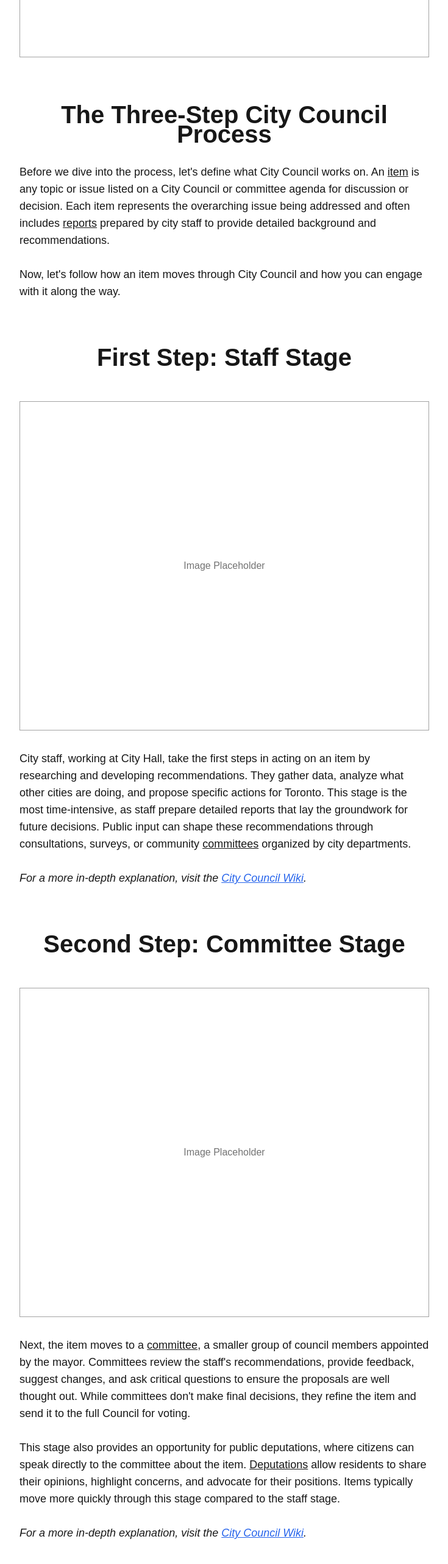
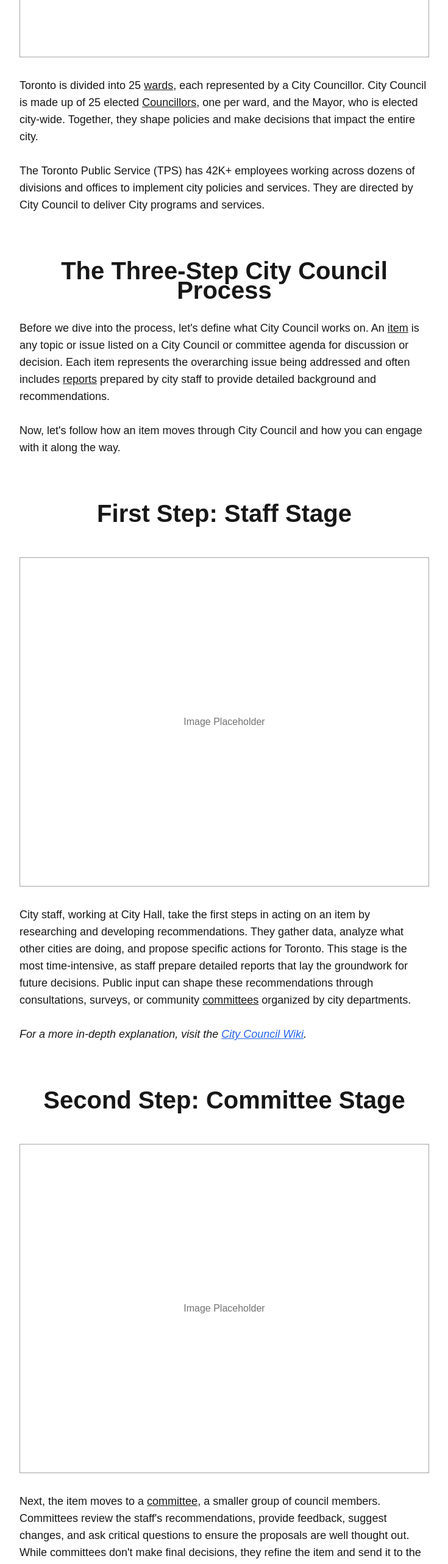
Before and after one commit to civic-dashboard/civic-dashboard-web, a Next.js app: page /how-council-works in a window 1280 px wide. Shown: the part 900-3465 px from the top of the page at 61% size, without its empty margins (272-1007 px from the left). Built offline with nearby package versions, Linux system fonts and the light colour scheme.

Commit message:
update tooltip definitions, placements

```diff
--- a/src/app/how-council-works/page.tsx
+++ b/src/app/how-council-works/page.tsx
@@ -1,6 +1,7 @@
 'use client';
 
 import { Tooltip, Provider as TooltipProvider } from '@/components/ui/tooltip';
+import { menuItems } from '@/constants/navigation';
 
 const SectionHeading = ({ children }: { children: React.ReactNode }) => (
   <h2 className="text-[24px] md:text-[32px] lg:text-[40px] font-bold text-center">
@@ -41,25 +42,35 @@ export default function HowCouncilWorks() {
       content:
         "City Council refers to the group of Councillors, who are elected to represent each of Toronto's wards, and the Mayor, who is elected city-wide. There are 25 Councillors and one Mayor, making 26 total City Council members.",
     },
+    ward: {
+      trigger: 'Ward',
+      content:
+        'Toronto is divided into 25 geographic areas, each represented by a City Councillor. These areas are called “wards.',
+    },
+    councillor: {
+      trigger: 'Councillor',
+      content:
+        'A Councillor is an elected official who represents a specific ward in Toronto. Councillors are responsible for voicing the concerns of their constituents, debating issues, and voting on decisions that shape the city’s policies and laws..',
+    },
     item: {
       trigger: 'Item',
       content:
-        'An item is any topic or issue listed on a City Council or committee agenda for discussion or decision.',
+        'An item is any topic or issue listed on a City Council or committee agenda for discussion or decision. Items can include a wide range of matters, such as proposed bylaws, policy decisions, or requests for studies.',
     },
     reports: {
       trigger: 'Reports',
       content:
-        'Reports are detailed documents prepared by city staff that provide background information, analysis, and recommendations on specific items.',
+        'Reports are detailed documents prepared by city staff to provide background information, analysis, and recommendations on specific issues.',
     },
     committees: {
       trigger: 'Committees',
       content:
-        'Committees are smaller groups of council members who review and refine items before they go to the full Council for voting.',
+        'A Committee is a smaller group of council members that focus on specific areas like the environment, transportation, or housing. Committees review recommendations from city staff, ask questions, and suggest changes.',
     },
     deputations: {
       trigger: 'Deputations',
       content:
-        'A deputation is a formal presentation where residents can share their views directly with council members during a public meeting.',
+        'Deputations are opportunities for citizens to speak directly to a committee about a specific issue or recommendation being discussed. Deputations allow citizens to share their opinions and influence the decisions being made.',
     },
   };
 
@@ -86,6 +97,31 @@ export default function HowCouncilWorks() {
             decisions follows three key steps.
           </SectionText>
           <ImagePlaceholder />
+          <SectionText>
+            Toronto is divided into 25{' '}
+            <Tooltip
+              tooltipContent={tooltips.ward.content}
+              tooltipTitle={tooltips.ward.trigger}
+            >
+              wards
+            </Tooltip>
+            , each represented by a City Councillor. City Council is made up of
+            25 elected{' '}
+            <Tooltip
+              tooltipContent={tooltips.councillor.content}
+              tooltipTitle={tooltips.councillor.trigger}
+            >
+              Councillors
+            </Tooltip>
+            , one per ward, and the Mayor, who is elected city-wide. Together,
+            they shape policies and make decisions that impact the entire city.
+            <br />
+            <br />
+            The Toronto Public Service (TPS) has 42K+ employees working across
+            dozens of divisions and offices to implement city policies and
+            services. They are directed by City Council to deliver City programs
+            and services.
+          </SectionText>
         </Section>
 
         {/* Three-Step City Council Process */}
@@ -155,12 +191,11 @@ export default function HowCouncilWorks() {
             >
               committee
             </Tooltip>
-            , a smaller group of council members appointed by the mayor.
-            Committees review the staff&apos;s recommendations, provide
-            feedback, suggest changes, and ask critical questions to ensure the
-            proposals are well thought out. While committees don&apos;t make
-            final decisions, they refine the item and send it to the full
-            Council for voting.
+            , a smaller group of council members. Committees review the
+            staff&apos;s recommendations, provide feedback, suggest changes, and
+            ask critical questions to ensure the proposals are well thought out.
+            While committees don&apos;t make final decisions, they refine the
+            item and send it to the full Council for voting.
             <br />
             <br />
             This stage also provides an opportunity for public deputations,
@@ -256,6 +291,26 @@ export default function HowCouncilWorks() {
             </span>
           </SectionText>
         </Section>
+        <Section>
+          <SectionHeading>Stay Informed, Take Action</SectionHeading>
+          <SectionText>
+            Now that you know how City Council works, why not take the next
+            step? Stay informed and make your voice heard! Check out our{' '}
+            <a href={menuItems[3].href} className="classic-link">
+              Actions Page
+            </a>{' '}
+            to see upcoming Council items and take action in just one click.
+            <br />
+            <br />
+            Or visit our{' '}
+            <a href={menuItems[4].href} className="classic-link">
+              Councillors Page
+            </a>{' '}
+            to see how your Councillor has voted and whether they align with
+            your priorities. Your engagement can help shape the decisions that
+            impact Toronto—get involved today!
+          </SectionText>
+        </Section>
       </main>
     </TooltipProvider>
   );
```
